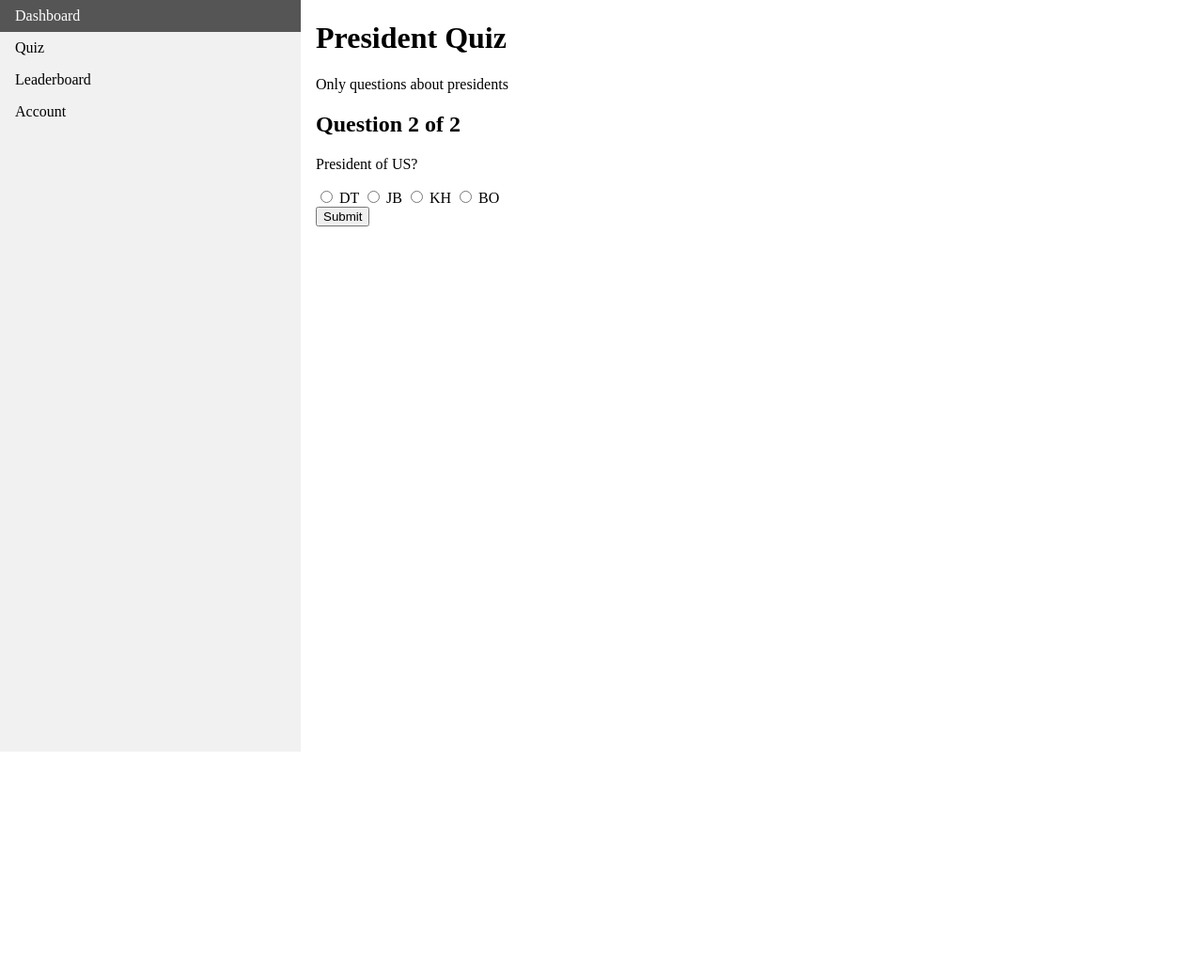
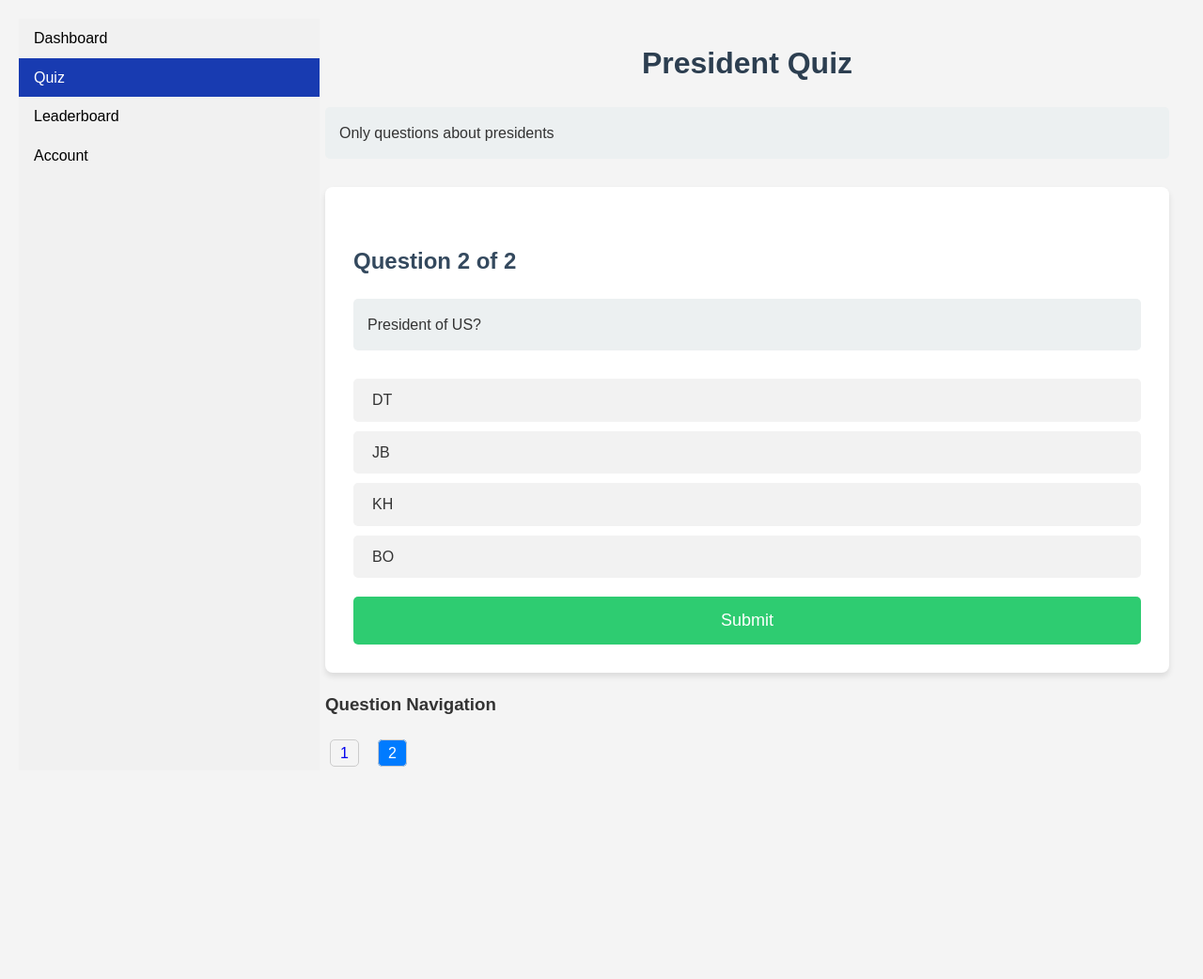
Before and after one commit to rohitjoshi21/QuizMaster, a Django app: page /student/quiz/2/question/2/ in a window 1280 px wide. Shown: the whole page at 94% size. Before the commit the page ends 800 px from the top, so only its background shows below. Run offline with Django 5.2, Linux system fonts and the light colour scheme; data comes from the database, SQL or seed files in the repository; both versions use the stored data as it was after the commit.

Commit message:
added question number box, added css and added readme

```diff
--- /dev/null
+++ b/dashboard/static/dashboard/quiz_view.css
@@ -0,0 +1,109 @@
+/* General styles */
+body {
+    font-family: 'Arial', sans-serif;
+    line-height: 1.6;
+    color: #333;
+    /* max-width: 800px; */
+    margin: 0 auto;
+    padding: 20px;
+    background-color: #f4f4f4;
+}
+
+div h1 {
+    color: #2c3e50;
+    text-align: center;
+    margin-bottom: 20px;
+}
+
+div h2 {
+    color: #34495e;
+    margin-top: 30px;
+}
+
+/* Quiz description */
+div p {
+    background-color: #ecf0f1;
+    padding: 15px;
+    border-radius: 5px;
+    margin-bottom: 30px;
+}
+
+/* Question section */
+div #question-section {
+    background-color: #fff;
+    padding: 30px;
+    border-radius: 8px;
+    box-shadow: 0 4px 6px rgba(0, 0, 0, 0.1);
+}
+
+/* Form styles */
+div form {
+    margin-top: 20px;
+}
+
+/* Radio buttons and labels */
+div input[type="radio"] {
+    display: none;
+}
+
+div label {
+    display: block;
+    background-color: #f2f2f2;
+    padding: 10px 20px;
+    margin-bottom: 10px;
+    border-radius: 5px;
+    cursor: pointer;
+    transition: background-color 0.3s ease;
+}
+
+div label:hover {
+    background-color: #e0e0e0;
+}
+
+div input[type="radio"]:checked + label {
+    background-color: #3498db;
+    color: white;
+}
+
+/* Submit/Next button */
+div button[type="submit"] {
+    display: block;
+    width: 100%;
+    padding: 15px;
+    background-color: #2ecc71;
+    color: white;
+    border: none;
+    border-radius: 5px;
+    font-size: 18px;
+    cursor: pointer;
+    transition: background-color 0.3s ease;
+    margin-top: 20px;
+}
+
+div button[type="submit"]:hover {
+    background-color: #27ae60;
+}
+
+#question-navigation ul {
+    list-style-type: none;
+    padding: 0;
+    display: flex;
+    flex-wrap: wrap;
+    gap: 10px;
+}
+
+#question-navigation li {
+    margin: 5px;
+}
+
+#question-navigation a {
+    text-decoration: none;
+    padding: 5px 10px;
+    border: 1px solid #ccc;
+    border-radius: 5px;
+}
+
+#question-navigation a.current-question {
+    background-color: #007bff;
+    color: white;
+}
--- a/dashboard/templates/dashboard/quiz_view.html
+++ b/dashboard/templates/dashboard/quiz_view.html
@@ -1,10 +1,15 @@
 {% extends "studentbase.html" %}
+{% load static %}
 
 {% block pagetitle %}
     Quiz
 {% endblock%}
+{% block stylesheets %}
+    <link rel="stylesheet" href = "{%static "dashboard/quiz_view.css"%}">
+{% endblock%}
 
 {% block content %}
+    <div>
     <h1>{{ quiz.title }}</h1>
     <p>{{ quiz.description }}</p>
 
@@ -29,8 +34,22 @@
                     <label for="option4">{{ question.answerd }}</label>
                 </div>
 
-            <!-- Button to go to the next question -->
             <button type="submit">{% if lastquestion %}Submit{% else %}Next{% endif %}</button>
         </form>
     </div>
+
+    <div id="question-navigation">
+        <h3>Question Navigation</h3>
+        <ul>
+            {% for i in question_range %}
+                <li>
+                    <a href="{% url 'quiz_view' quiz.id i %}" {% if i == question_num %}class="current-question"{% endif %}>
+                        {{ i }}
+                    </a>
+                </li>
+            {% endfor %}
+        </ul>
+    </div>
+
+    </div>
 {% endblock %}
--- a/dashboard/views.py
+++ b/dashboard/views.py
@@ -53,11 +53,13 @@ class QuizView(View):
             return redirect('quiz_complete', quiz_id=quiz_id)  # Redirect to completion page
 
         context = {
+            'active':'quiz',
             'quiz': quiz,
             'question': current_question,
             'question_num': question_num,
             'total_questions': questions.count(),
-            'lastquestion': False
+            'lastquestion': False,
+            'question_range':list(range(1,questions.count()+1))
         }
         context['lastquestion'] = question_num == questions.count()
 
```
Also changed, not shown: dashboard/static/dashboard/quiz.css (added, +55 -0 lines), dashboard/templates/dashboard/quiz.html (+4 -3 lines), README.md (added), db.sqlite3.
